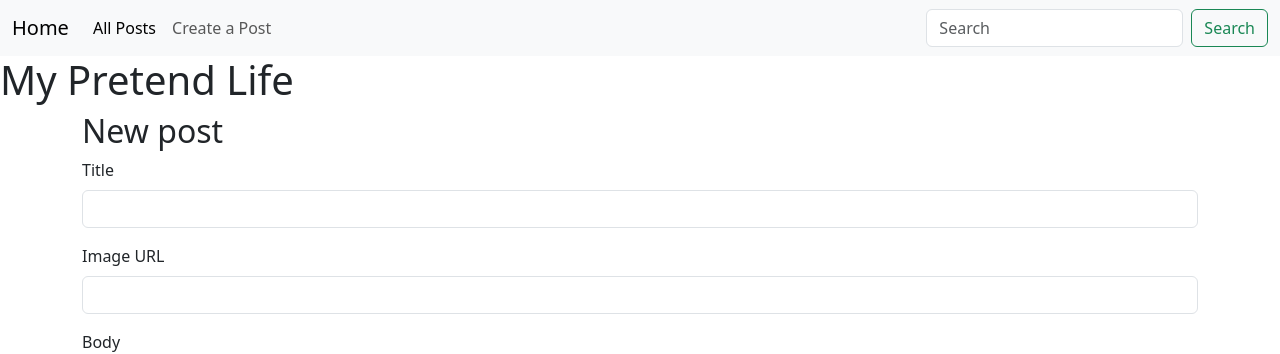
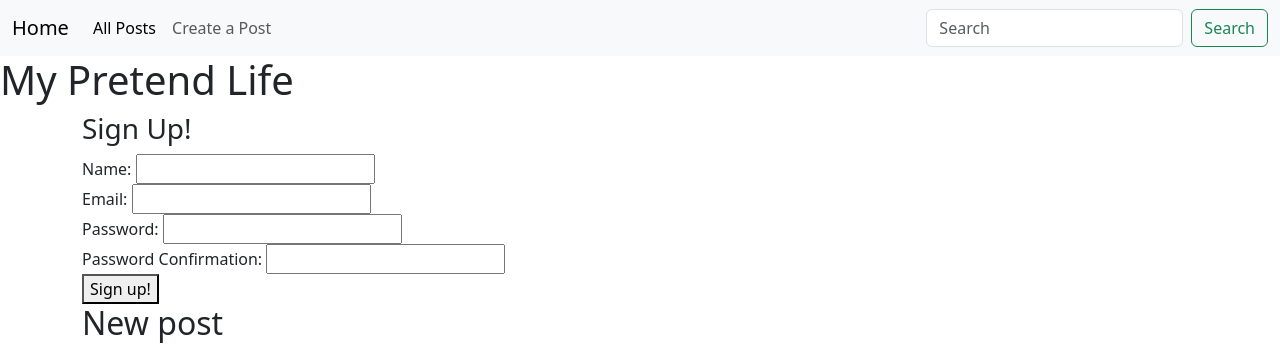
Before and after one commit to emilyjorgensen/blog-frontend, a React (Vite) app: page / in a window 1280 px wide. Shown: the top 354 px of the page. Built offline with nearby package versions, Linux system fonts and the light colour scheme; no server answers.

Commit message:
signup component

```diff
--- a/src/Content.jsx
+++ b/src/Content.jsx
@@ -4,6 +4,7 @@
 import { PostsNew } from "./PostsNew";
 import { PostsShow } from "./PostsShow";
 import { Modal } from "./Modal";
+import { Signup } from "./Signup";
 
 // creates a content function to import recipe components
 export function Content() {
@@ -68,6 +69,8 @@
 
   return (
     <div className="container">
+      <h3>Sign Up!</h3>
+      <Signup />
       <PostsNew onCreatePost={handleCreatePost} />
       {/* <button onClick={handleIndexPosts}>LOAD POSTS</button> */}
       <PostsIndex posts={posts} onShowPost={handleShowPost} />
--- /dev/null
+++ b/src/Signup.jsx
@@ -0,0 +1,38 @@
+import axios from "axios";
+
+export function Signup() {
+  const handleSubmit = (event) => {
+    event.preventDefault();
+    const params = new FormData(event.target);
+    console.log("handle submit", params);
+    axios
+      .post("http://localhost:3000/users.json", params)
+      .then((response) => {
+        console.log(response.data);
+        event.target.reset();
+      })
+      .catch((error) => {
+        console.log(error.response.data.errors);
+      });
+  };
+
+  return (
+    <div id="signup">
+      <form onSubmit={handleSubmit}>
+        <div>
+          Name: <input name="name" type="text" />
+        </div>
+        <div>
+          Email: <input name="email" type="email" />
+        </div>
+        <div>
+          Password: <input name="password" type="password" />
+        </div>
+        <div>
+          Password Confirmation: <input name="password_confirmation" type="password" />
+        </div>
+        <button type="submit">Sign up!</button>
+      </form>
+    </div>
+  );
+}
```
